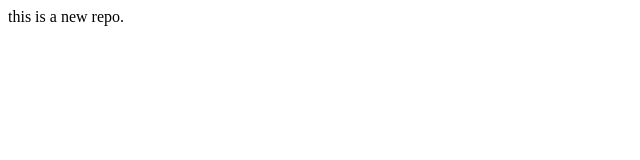
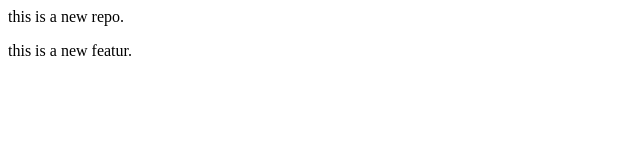
Before and after one commit to dhnushreddy/NewLocalFolder, a plain HTML site: page index.html in a window 1280 px wide. Shown: the whole page, without its empty margins (0-640 px from the left). Drawn offline with Linux system fonts and the light colour scheme.

Commit message:
feature in index,html in feature1

```diff
--- a/index.html
+++ b/index.html
@@ -1 +1,2 @@
 <p>this is a new repo.</p>
+<p>this is a new featur.</p>
```
